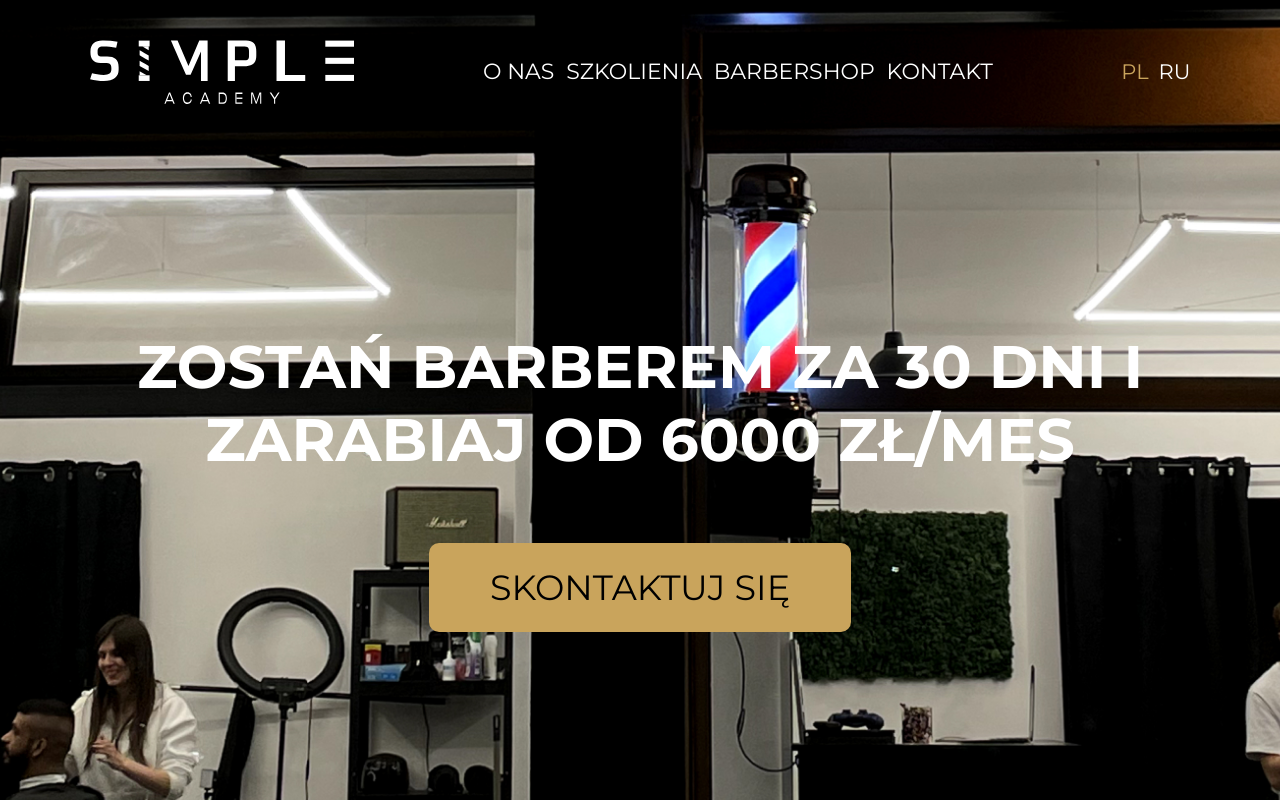
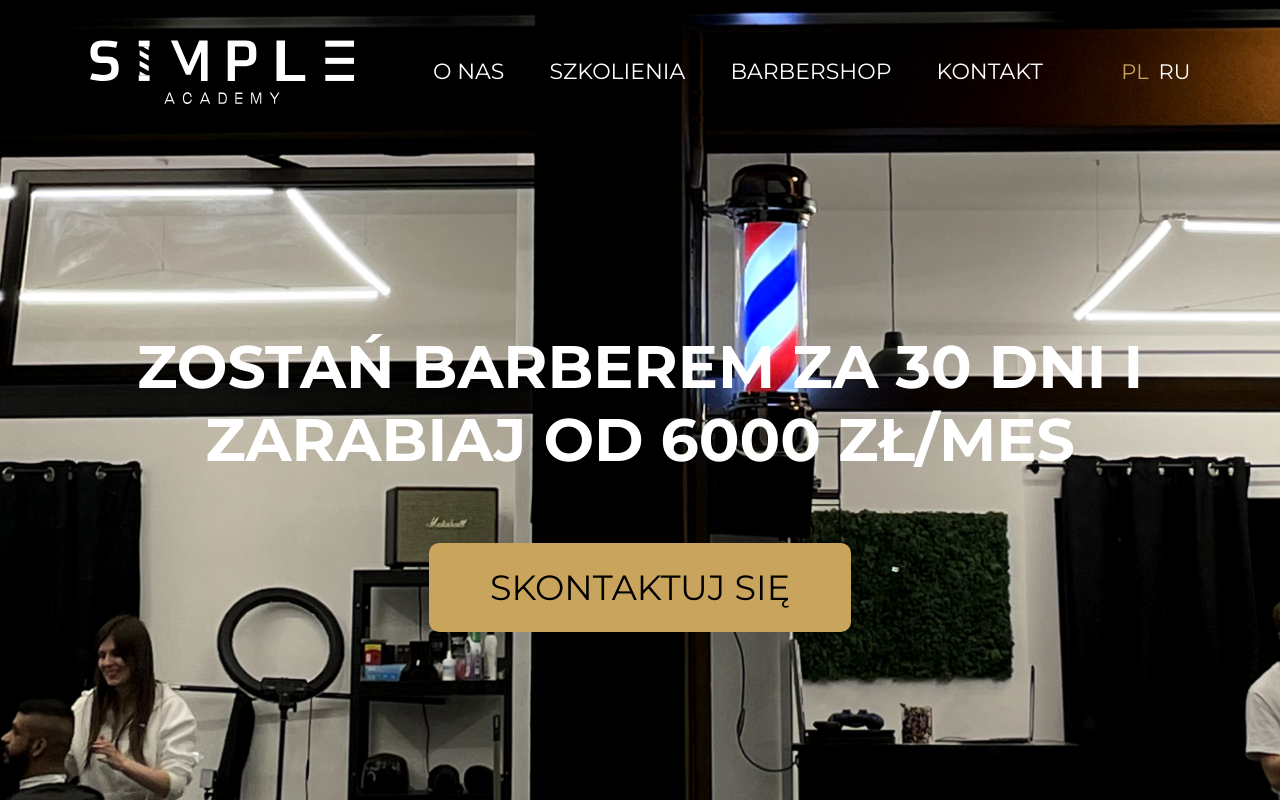
Before and after one commit to Viktor1897/simple-academy, a React (Vite) app: page / in a window 1280 px wide. Shown: the top 800 px of the page. Built offline with nearby package versions, Linux system fonts and the light colour scheme; no server answers.

Commit message:
make header navigation a bit wider

```diff
--- a/src/components/Navbar/Navigation/Navigation.tsx
+++ b/src/components/Navbar/Navigation/Navigation.tsx
@@ -44,7 +44,7 @@ export default Navigation;
 
 const Nav = styled.nav<NavigationProps>`
     width: 100%;
-    max-width: ${props => props.variant !== "mobile" && "55rem"};
+    max-width: ${props => props.variant !== "mobile" && "65rem"};
     padding: 0 2rem;
     padding-top: ${props => props.variant === "mobile" && "5rem"};
 `;
```
